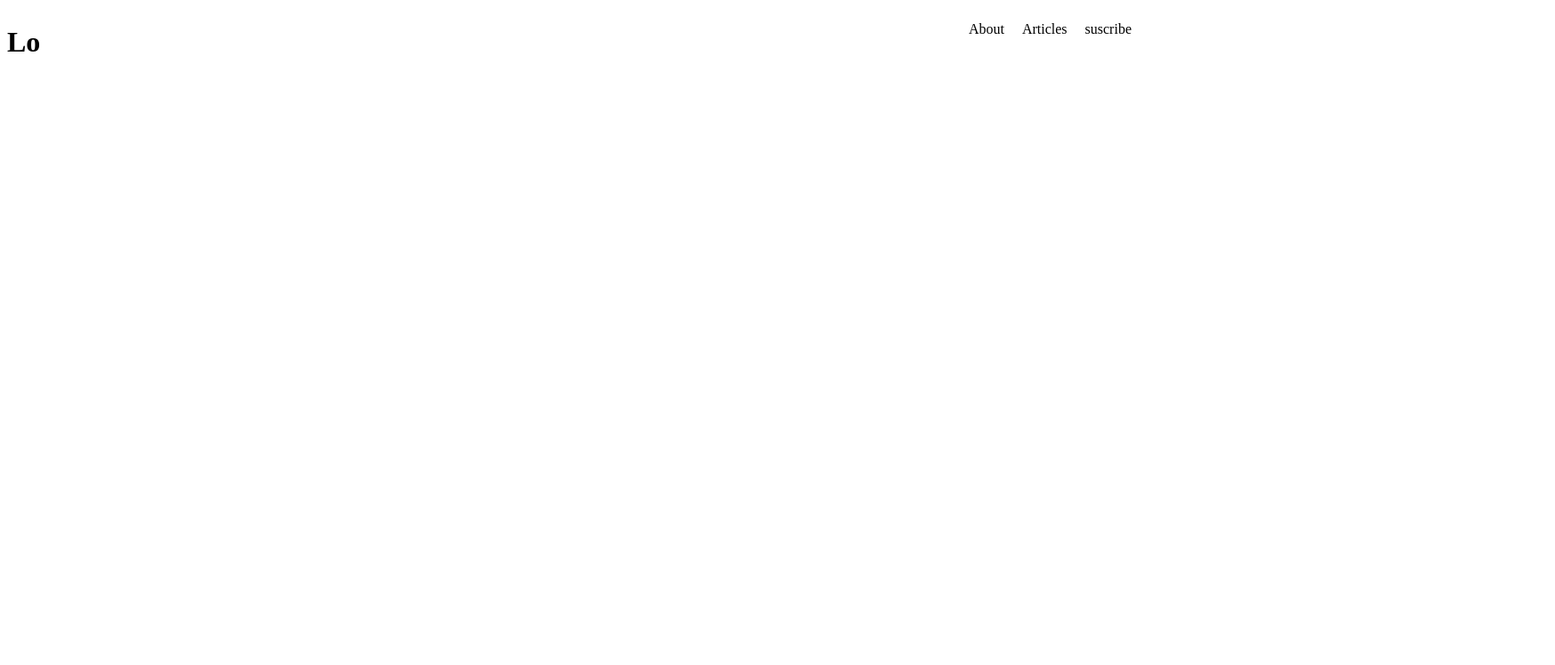
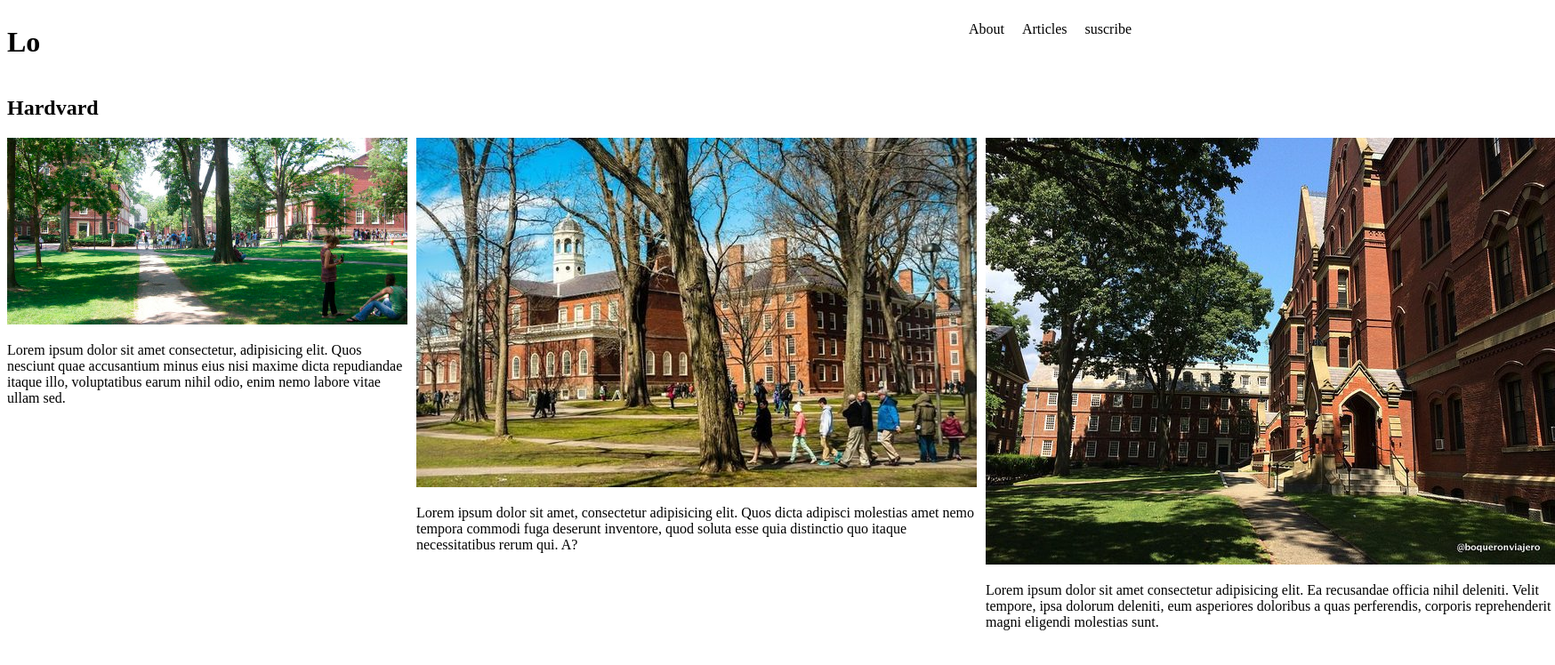
Before and after one commit to BenjaminMV99/Prueba-paginaU, a plain HTML site: page index.html in a window 1280 px wide. Shown: the whole page at 89% size, 1748 px wide, since content can reach past the window. Drawn offline with Linux system fonts and the light colour scheme.

Commit message:
seccion 1 las 3  cajas

```diff
--- a/css/estilo.css
+++ b/css/estilo.css
@@ -26,7 +26,14 @@
 }
 
 
+/* seccion 1*/
 .seccion1{
     background-image: url("../img/harvadr.jpg");
+}
 
+
+.campus{
+    display: grid;
+    grid-template-columns: 1fr 1fr 1fr;
+    gap: 10px;
 }
--- a/index.html
+++ b/index.html
@@ -21,5 +21,34 @@
     <div class="seccion1">
 
     </div>
+
+    <div>
+        <div class="seccion2">
+            <h2>Hardvard</h2>
+        </div>
+
+        <div class="campus">
+
+            <div class="cap1">
+                <img src="img/campus1.jpg" alt="">
+                <p>Lorem ipsum dolor sit amet consectetur, adipisicing elit. Quos nesciunt quae accusantium minus eius nisi maxime dicta repudiandae itaque illo, voluptatibus earum nihil odio, enim nemo labore vitae ullam sed.</p>
+            </div>
+
+            <div class="camp2">
+                <img src="img/campus2.jpg" alt="">
+                <p>Lorem ipsum dolor sit amet, consectetur adipisicing elit. Quos dicta adipisci molestias amet nemo tempora commodi fuga deserunt inventore, quod soluta esse quia distinctio quo itaque necessitatibus rerum qui. A?</p>
+            </div>
+
+            <div class="camp3">
+                <img src="img/campus3.jpg" alt="">
+                <p>Lorem ipsum dolor sit amet consectetur adipisicing elit. Ea recusandae officia nihil deleniti. Velit tempore, ipsa dolorum deleniti, eum asperiores doloribus a quas perferendis, corporis reprehenderit magni eligendi molestias sunt.</p>
+            </div>
+
+
+        </div>
+    </div>
+
+
+
 </body>
 </html>
```
Also changed, not shown: img/campus1.jpg (added), img/campus2.jpg (added), img/campus3.jpg (added).
